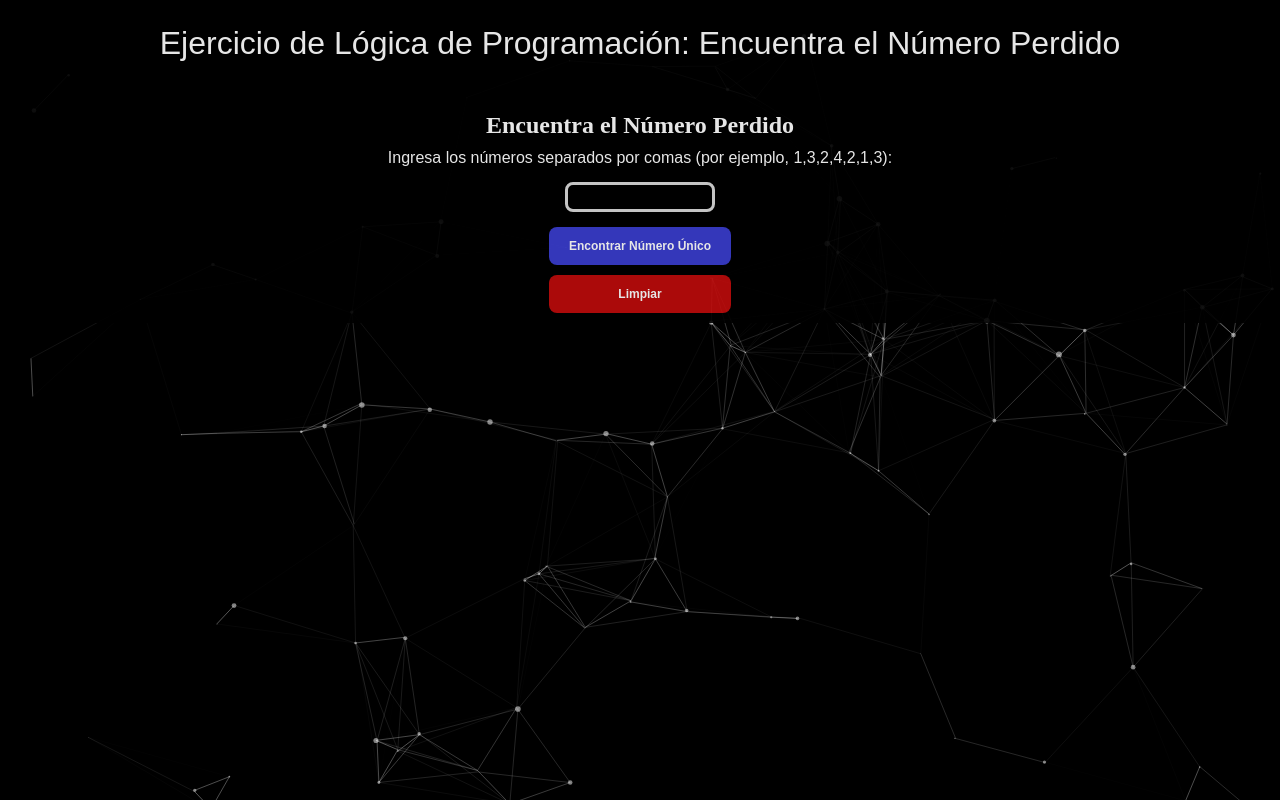
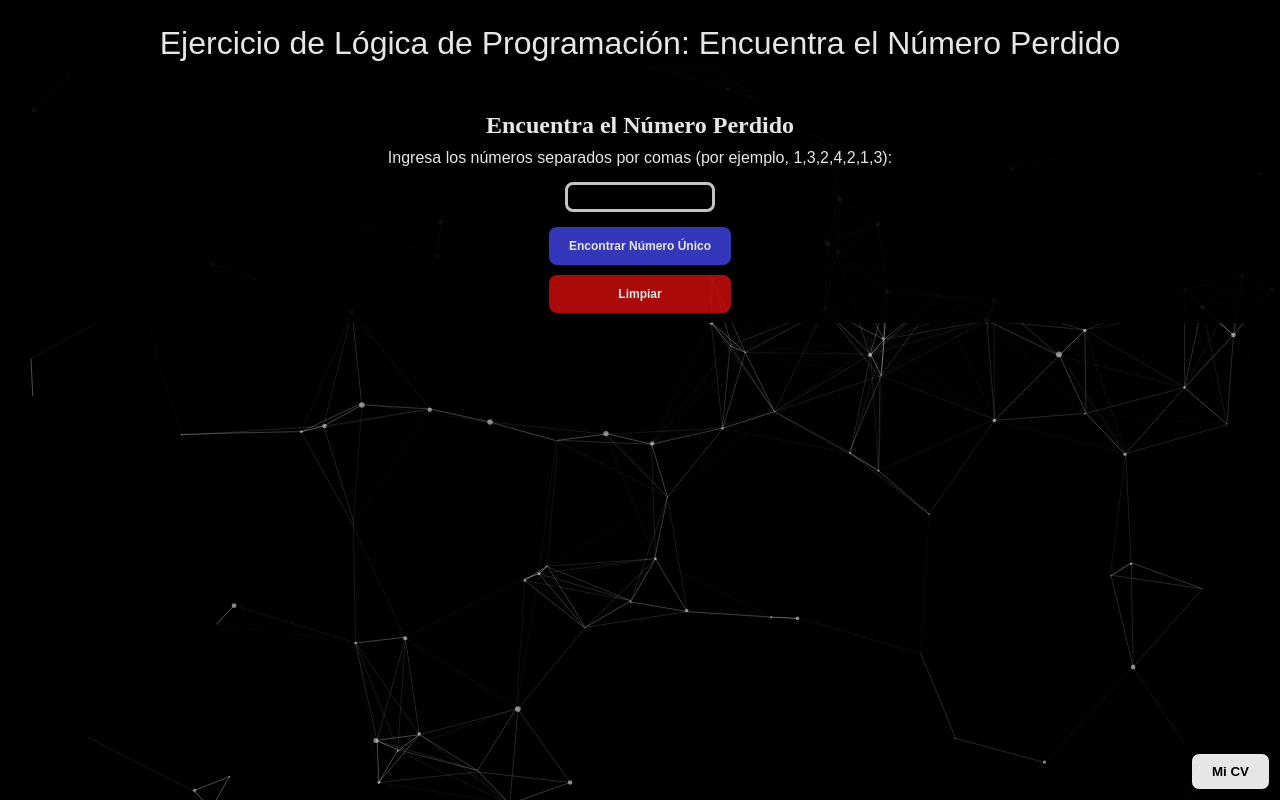
Before and after one commit to anamad8/Ejercicio_de_Logica, a plain HTML site: page index.html in a window 1280 px wide. Drawn offline with Linux system fonts and the light colour scheme; a web font is replaced by a local one.

Commit message:
agregue mi cv

```diff
--- a/css/style.css
+++ b/css/style.css
@@ -9,11 +9,12 @@
     height: 100vh;
     width: 100%;
     position: fixed;
+    z-index: 0;
 }
 
 .container{
     position: relative;
-    z-index: 1;
+    z-index: 2;
     opacity: 0.9;
 
 }
@@ -77,7 +78,12 @@ input[type=text] {
     border:  none;
     color: #fff;
     margin-bottom: 5px;
+    cursor: pointer;
+}
 
+.btn .btn-num:hover{
+    background-color: #fff;
+    color:#3a3dcf;
 }
 
 .btn .btn-limpiar{
@@ -89,5 +95,42 @@ input[type=text] {
     border:  none;
     color: #fff;
     margin-top: 5px;
+    cursor: pointer;
 
 }
+
+.btn .btn-limpiar:hover{
+    background-color: #fff;
+    color: #be0c0c;
+}
+
+.footer {
+    position: fixed;
+    bottom: 0;
+    left: 0;
+    width: 10%;
+    z-index: 2;
+    padding: 10px;
+    text-align: center;
+    opacity: 0.9;
+    display: flex;
+    justify-content: flex-end;
+    margin-left: 90%;
+
+}
+
+.btn-cv {
+    background-color: #fff;
+    padding: 10px 20px;
+    color: #000;
+    border: 1px solid black;
+    border-radius: 8px;
+    cursor: pointer;
+    font-weight: 700;
+
+}
+
+.btn-cv:hover {
+    background-color: #3639ee;
+    color: #fff;
+}
--- a/index.html
+++ b/index.html
@@ -27,8 +27,14 @@
         <p id="result"></p>
 
         </div>
+
+
+
     </div>
 
+    <div class="footer">
+        <button class="btn-cv">Mi CV</button>
+    </div>
 
     <script src="/js/particles.min.js"></script>
     <script src="/js/app.js"></script>
--- a/js/script.js
+++ b/js/script.js
@@ -41,3 +41,12 @@ function resetForm() {
     document.getElementById("inputNumbers").value = "";
     document.getElementById("result").innerText = "";
 }
+
+//boton de cv
+const btnCV = document.querySelector('.btn-cv');
+
+btnCV.addEventListener('click', () => {
+
+    window.open('https://drive.google.com/file/d/1k2AQyak1V_mggzkComdnk3TjZLaq7d4-/view?usp=drive_link', '_blank');
+
+});
```
